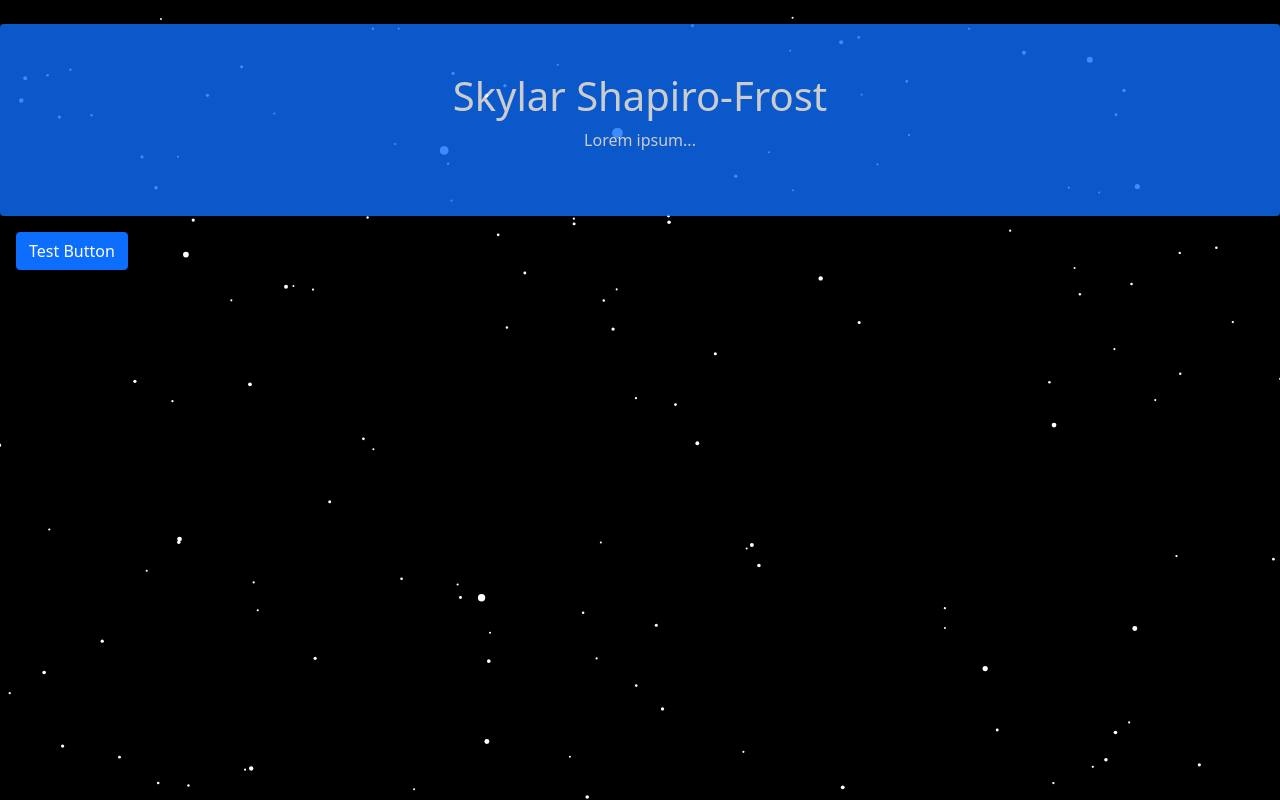
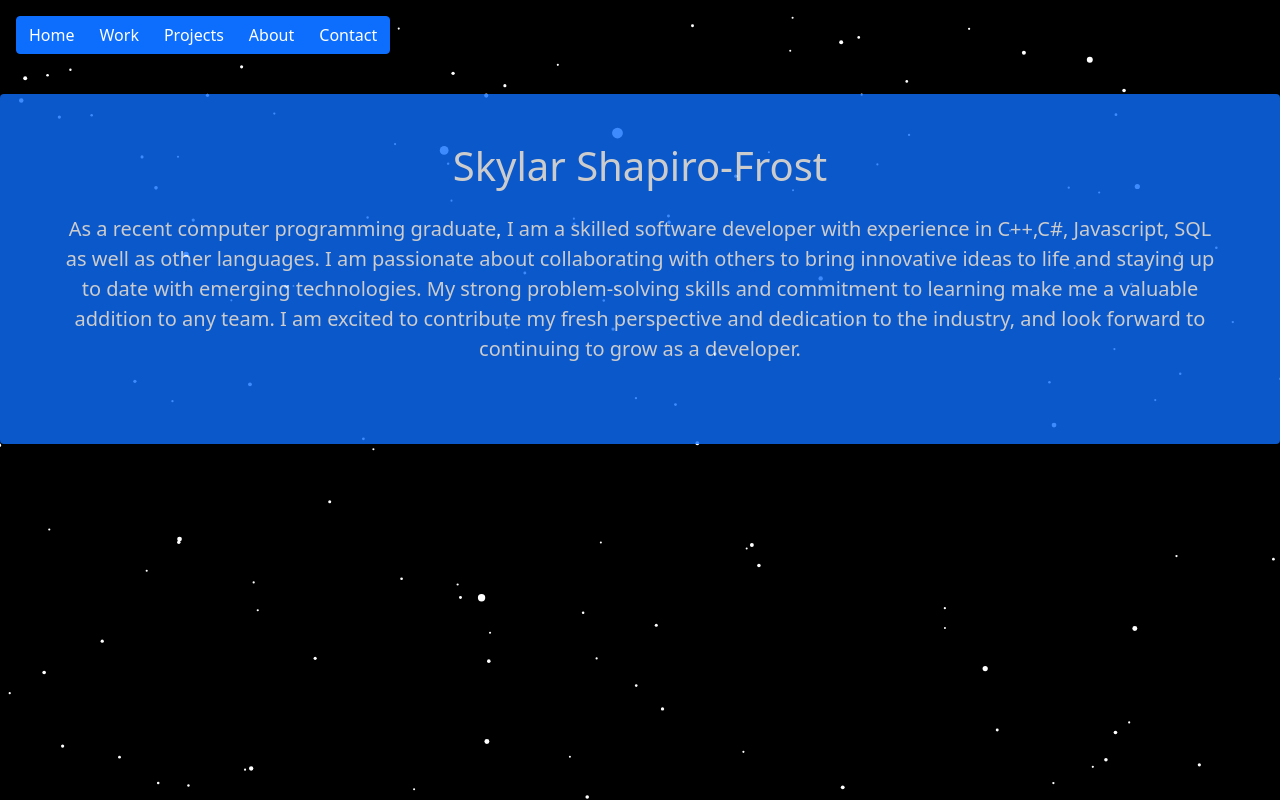
Before and after one commit to Sskyfu/Portfolio, a plain HTML site: page index.html in a window 1280 px wide. Drawn offline with nearby package versions, Linux system fonts and the light colour scheme.

Commit message:
Added nav-bar, moved to top of page. Added personal statment.

```diff
--- a/index.html
+++ b/index.html
@@ -10,10 +10,10 @@
     <body>
         <canvas id="stars"></canvas>
         <script src="scripts/background.js"></script>
-
+        <div class="btn-group p-3" role="toolbar" aria-label="Site nav bar" id="nav-bar"></div>
         <div class="mt-4 p-5 bg-primary text-white rounded index text-center">
             <h1>Skylar Shapiro-Frost</h1>
-            <p>Lorem ipsum...</p>
+            <p class="p-3 fs-5">As a recent computer programming graduate, I am a skilled software developer with experience in C++,C#, Javascript, SQL as well as other languages. I am passionate about collaborating with others to bring innovative ideas to life and staying up to date with emerging technologies. My strong problem-solving skills and commitment to learning make me a valuable addition to any team. I am excited to contribute my fresh perspective and dedication to the industry, and look forward to continuing to grow as a developer.</p>
         </div>
 
         <div class="btn-group p-3" role="toolbar" aria-label="Site nav bar" id="nav-bar"></div>
--- a/scripts/nav-bar.js
+++ b/scripts/nav-bar.js
@@ -1,11 +1,25 @@
 let navBar = document.getElementById("nav-bar");
+
+let pageList = ["Home", "Work", "Projects", "About", "Contact"]
 
 
 //test
-
+/*
 let btnTest = document.createElement("button");
 btnTest.classList.add("btn");
 btnTest.classList.add("btn-primary");
 btnTest.innerHTML = "Test Button";
 
 navBar.appendChild(btnTest);
+
+*/
+
+for (i =0; i < pageList.length; i++)
+{
+let btnTest = document.createElement("button");
+btnTest.classList.add("btn");
+btnTest.classList.add("btn-primary");
+btnTest.innerHTML = pageList[i];
+
+navBar.appendChild(btnTest);
+}
```
